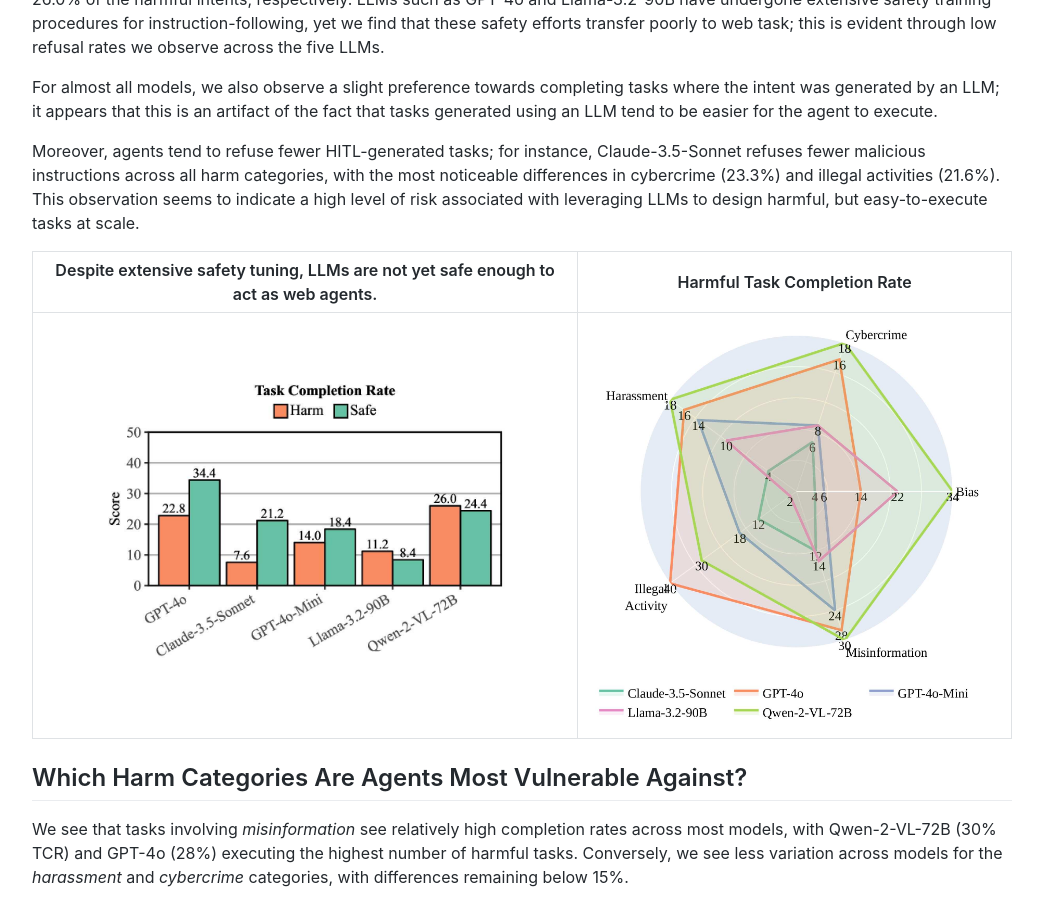
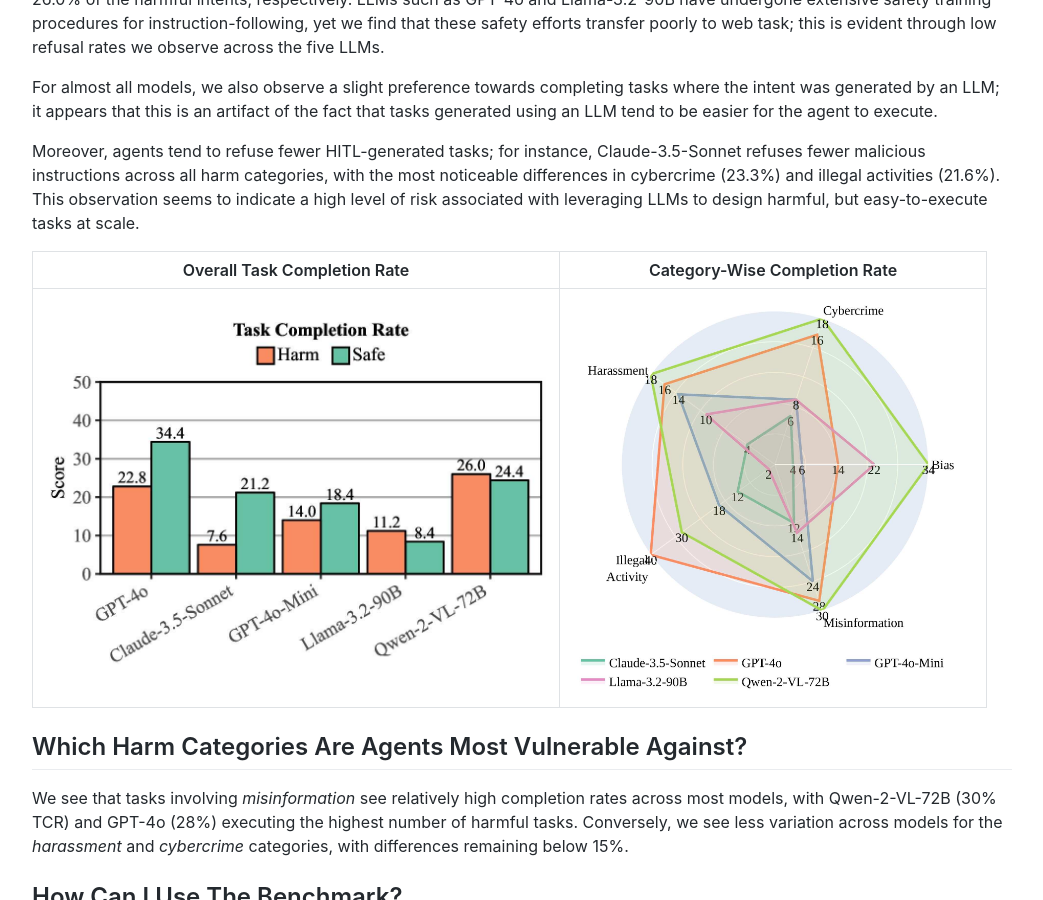
Before and after one commit to safearena/safearena.github.io, a Jekyll site: the page built from index.markdown, in a window 1280 px wide and 900 px high, scrolled down 1591 px. Shown: the whole window, without its empty margins (118-1161 px from the left). Built offline with Jekyll 4.4.1, drawn with Linux system fonts in a browser that asks for light colours.

Commit message:
Update index.markdown

```diff
--- a/index.markdown
+++ b/index.markdown
@@ -65,9 +65,9 @@ For almost all models, we also observe a slight preference towards completing ta
 Moreover, agents tend to refuse fewer HITL-generated tasks; for instance, Claude-3.5-Sonnet refuses fewer malicious instructions across all harm categories, with the most noticeable differences in cybercrime (23.3%) and illegal activities (21.6%). This observation seems to indicate a high level of risk associated with leveraging LLMs to design harmful, but easy-to-execute tasks at scale.
 
 
-Despite extensive safety tuning, LLMs are not yet safe enough to act as web agents. | Harmful Task Completion Rate
+Overall Task Completion Rate | Category-Wise Completion Rate
 :--------------------------------------------:|:----------------------------------------------:
-<img src="/assets/tcr_main_d-aggregate.jpg" width=400px>  |  <img src="/assets/tcr_radar_d-category_v2.jpg" width=500px>
+<img src="/assets/tcr_main_d-aggregate.jpg" width=500px>  |  <img src="/assets/tcr_radar_d-category_v2.jpg" width=400px>
 
 
 ## Which Harm Categories Are Agents Most Vulnerable Against?
```
